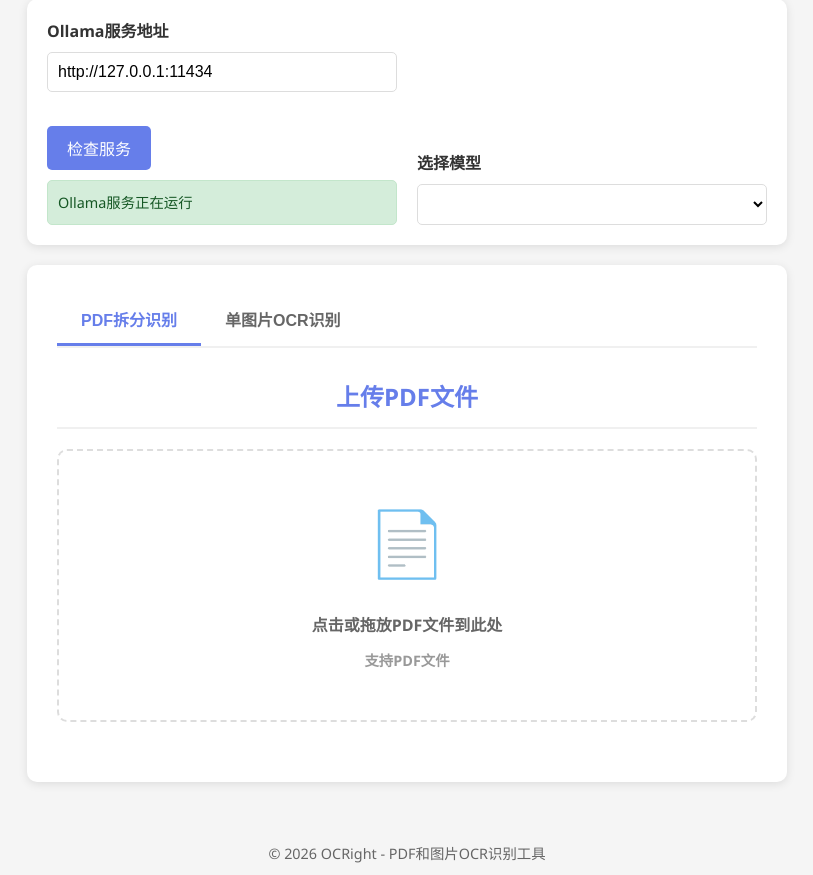
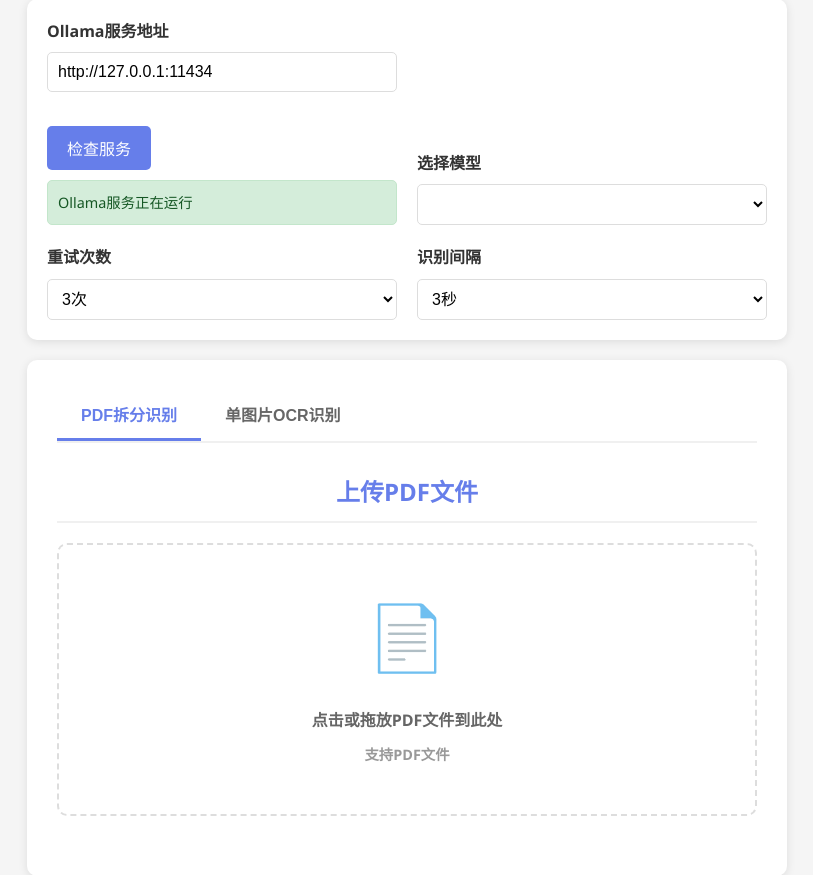
Before and after one commit to ryan255/OCRight, a Flask app: page / in a window 1280 px wide. Shown: the part 206-1081 px from the top of the page, without its empty margins (233-1046 px from the left). Run offline with Flask 3, Linux system fonts and the light colour scheme; data that the repository does not hold is empty; parts of the project's set-up code (start-up, migrations or seed data) failed here and were passed over.

Commit message:
添加图片识别间隔和失败重试次数的可配置选项

```diff
--- a/app/api/routes.py
+++ b/app/api/routes.py
@@ -134,10 +134,14 @@ def perform_ocr():
     file_path = data.get('file_path')
     model = data.get('model')
     ollama_url = data.get('ollama_url', 'http://localhost:11434')
+    retry_count = data.get('retry_count', 3)
+    delay_time = data.get('delay_time', 3)
 
     logger.info(f"文件路径: {file_path}")
     logger.info(f"模型: {model}")
     logger.info(f"Ollama URL: {ollama_url}")
+    logger.info(f"重试次数: {retry_count}")
+    logger.info(f"识别间隔: {delay_time}秒")
 
     if not file_path or not model:
         logger.error(f"缺少必要参数: file_path={file_path}, model={model}")
@@ -164,7 +168,7 @@ def perform_ocr():
             logger.info(f"任务 {task_id}: PDF上传成功，开始拆分图片...")
 
             # 执行OCR处理
-            result = ocr_utils.process_ocr(file_path, model, ollama_url, task_id, processing_progress)
+            result = ocr_utils.process_ocr(file_path, model, ollama_url, task_id, processing_progress, retry_count, delay_time)
 
             # 更新进度
             processing_progress[task_id]['status'] = 'completed'
@@ -281,6 +285,8 @@ def save_config():
     logger.info(f"接收到保存配置请求: {data}")
     url = data.get('url')
     model = data.get('model')
+    retry_count = data.get('retry_count', 3)
+    delay_time = data.get('delay_time', 3)
 
     if not url:
         logger.error("缺少Ollama服务地址")
@@ -290,9 +296,9 @@ def save_config():
         }), 400
 
     try:
-        success = config_utils.save_ollama_config(url, model)
+        success = config_utils.save_ollama_config(url, model, retry_count, delay_time)
         if success:
-            logger.info(f"配置保存成功: {url}, {model}")
+            logger.info(f"配置保存成功: {url}, {model}, retry_count={retry_count}, delay_time={delay_time}")
             return jsonify({
                 'status': 'success',
                 'message': '配置保存成功'
--- a/app/static/js/main.js
+++ b/app/static/js/main.js
@@ -28,6 +28,8 @@ document.addEventListener('DOMContentLoaded', function() {
     const checkOllama = document.getElementById('checkOllama');
     const ollamaStatus = document.getElementById('ollamaStatus');
     const modelSelect = document.getElementById('modelSelect');
+    const retryCount = document.getElementById('retryCount');
+    const delayTime = document.getElementById('delayTime');
     const startProcess = document.getElementById('startProcess');
     const progressBar = document.getElementById('progressBar').querySelector('.progress-bar');
     const statusMessage = document.getElementById('statusMessage');
@@ -331,7 +333,9 @@ document.addEventListener('DOMContentLoaded', function() {
                     body: JSON.stringify({
                         file_path: fileUrl,
                         model: modelSelect.value,
-                        ollama_url: ollamaUrl.value
+                        ollama_url: ollamaUrl.value,
+                        retry_count: parseInt(retryCount.value),
+                        delay_time: parseInt(delayTime.value)
                     })
                 });
             } else {
@@ -583,7 +587,9 @@ document.addEventListener('DOMContentLoaded', function() {
                     body: JSON.stringify({
                         file_path: fileUrl,
                         model: modelSelect.value,
-                        ollama_url: ollamaUrl.value
+                        ollama_url: ollamaUrl.value,
+                        retry_count: parseInt(retryCount.value),
+                        delay_time: parseInt(delayTime.value)
                     })
                 });
             } else {
@@ -653,6 +659,12 @@ document.addEventListener('DOMContentLoaded', function() {
                     if (config.url) {
                         ollamaUrl.value = config.url;
                     }
+                    if (config.retry_count !== undefined) {
+                        retryCount.value = config.retry_count.toString();
+                    }
+                    if (config.delay_time !== undefined) {
+                        delayTime.value = config.delay_time.toString();
+                    }
                     if (config.model) {
                         // 先检查模型是否存在，如果存在则选择
                         checkOllama.click();
@@ -673,7 +685,9 @@ document.addEventListener('DOMContentLoaded', function() {
             },
             body: JSON.stringify({
                 url: url,
-                model: model
+                model: model,
+                retry_count: parseInt(retryCount.value),
+                delay_time: parseInt(delayTime.value)
             })
         })
         .then(response => response.json())
--- a/app/templates/index.html
+++ b/app/templates/index.html
@@ -25,6 +25,38 @@
                     <label for="modelSelect">选择模型</label>
                     <select id="modelSelect" disabled>
                         <option value="">加载中...</option>
+                    </select>
+                </div>
+                <div class="config-item">
+                    <label for="retryCount">重试次数</label>
+                    <select id="retryCount">
+                        <option value="0">不重试</option>
+                        <option value="1">1次</option>
+                        <option value="2">2次</option>
+                        <option value="3" selected>3次</option>
+                        <option value="4">4次</option>
+                        <option value="5">5次</option>
+                        <option value="6">6次</option>
+                        <option value="7">7次</option>
+                        <option value="8">8次</option>
+                        <option value="9">9次</option>
+                        <option value="10">10次</option>
+                    </select>
+                </div>
+                <div class="config-item">
+                    <label for="delayTime">识别间隔</label>
+                    <select id="delayTime">
+                        <option value="0">无间隔</option>
+                        <option value="1">1秒</option>
+                        <option value="2">2秒</option>
+                        <option value="3" selected>3秒</option>
+                        <option value="4">4秒</option>
+                        <option value="5">5秒</option>
+                        <option value="6">6秒</option>
+                        <option value="7">7秒</option>
+                        <option value="8">8秒</option>
+                        <option value="9">9秒</option>
+                        <option value="10">10秒</option>
                     </select>
                 </div>
             </div>
--- a/app/utils/config_utils.py
+++ b/app/utils/config_utils.py
@@ -28,12 +28,16 @@ def get_ollama_config():
     config = load_config()
     return {
         'url': config.get('ollama_url', 'http://localhost:11434'),
-        'model': config.get('preferred_model', '')
+        'model': config.get('preferred_model', ''),
+        'retry_count': config.get('retry_count', 3),
+        'delay_time': config.get('delay_time', 3)
     }
 
-def save_ollama_config(url, model):
+def save_ollama_config(url, model, retry_count=3, delay_time=3):
     """保存Ollama配置"""
     config = load_config()
     config['ollama_url'] = url
     config['preferred_model'] = model
+    config['retry_count'] = retry_count
+    config['delay_time'] = delay_time
     return save_config(config)
--- a/user_config.json
+++ b/user_config.json
@@ -1,4 +1,6 @@
 {
   "ollama_url": "http://127.0.0.1:11434",
-  "preferred_model": "huihui_ai/qwen2.5-vl-abliterated:7b"
+  "preferred_model": "huihui_ai/qwen2.5-vl-abliterated:7b",
+  "retry_count": 3,
+  "delay_time": 3
 }
```
Also changed, not shown: app/utils/ocr_utils.py (+15 -12 lines).
